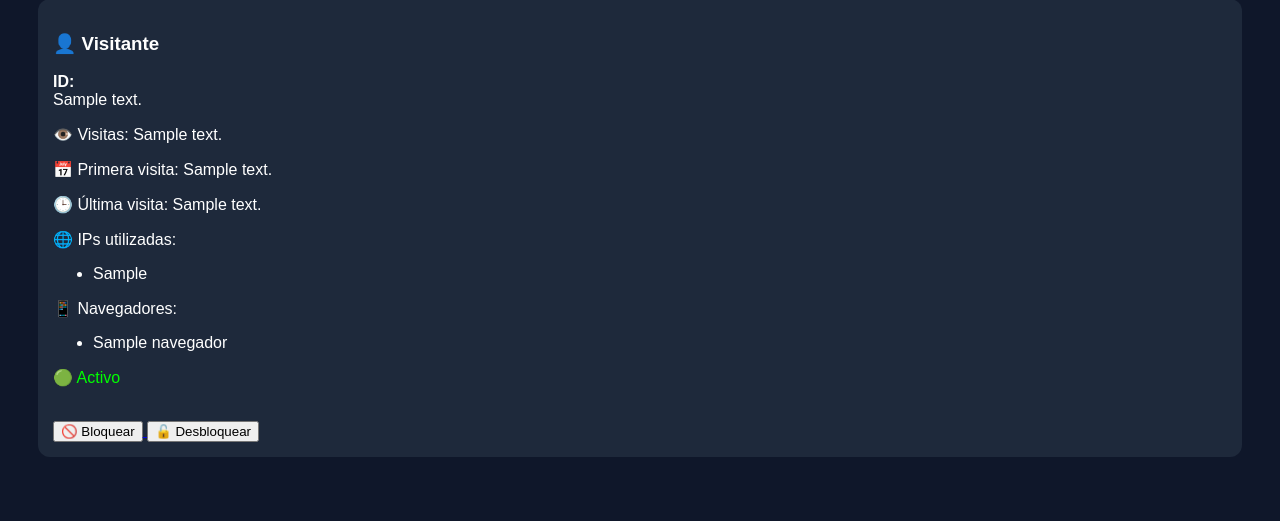
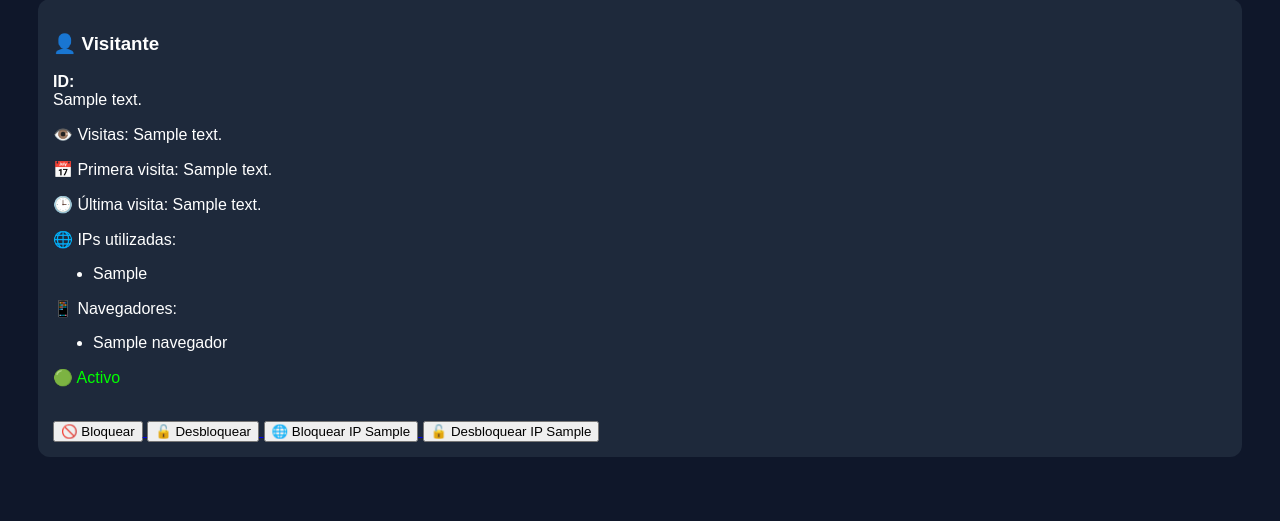
Before and after one commit to Screeam3523errxc/info-lookup, a Flask app: template templates/admin.html in a window 1280 px wide. Shown: the part 168-689 px from the top of the page. Run offline with Flask 3, Linux system fonts and the light colour scheme; the template is opened without the code that fills it: most values are stand-ins (such as "Sample title", 1, 10 or a date in 2020).

Commit message:
Agrega bloqueo y desbloqueo por IP

```diff
--- a/app.py
+++ b/app.py
@@ -407,6 +407,38 @@ def bloquear(visitor_id):
     return redirect("/admin")
 
 # AQUÍ empieza el arranque del servidor
+@app.route("/bloquear_ip/<ip>")
+def bloquear_ip(ip):
+
+    lista_negra = cargar_lista(
+        ARCHIVO_LISTA_NEGRA
+    )
+
+    if ip not in lista_negra:
+        lista_negra.append(ip)
+
+    guardar_lista(
+        ARCHIVO_LISTA_NEGRA,
+        lista_negra
+    )
+
+    return redirect("/admin")
+@app.route("/desbloquear_ip/<ip>")
+def desbloquear_ip(ip):
+
+    lista_negra = cargar_lista(
+        ARCHIVO_LISTA_NEGRA
+    )
+
+    if ip in lista_negra:
+        lista_negra.remove(ip)
+
+    guardar_lista(
+        ARCHIVO_LISTA_NEGRA,
+        lista_negra
+    )
+
+    return redirect("/admin")
 if __name__ == "__main__":
 
     app.run(
--- a/templates/admin.html
+++ b/templates/admin.html
@@ -118,6 +118,20 @@ small{
 🔓 Desbloquear
 </button>
 </a>
+{% for ip in visitante.ips %}
+
+<a href="/bloquear_ip/{{ ip }}">
+<button>
+🌐 Bloquear IP {{ ip }}
+</button>
+</a>
+
+<a href="/desbloquear_ip/{{ ip }}">
+<button>
+🔓 Desbloquear IP {{ ip }}
+</button>
+</a>
+{% endfor %}
 
 </div>
 
```
